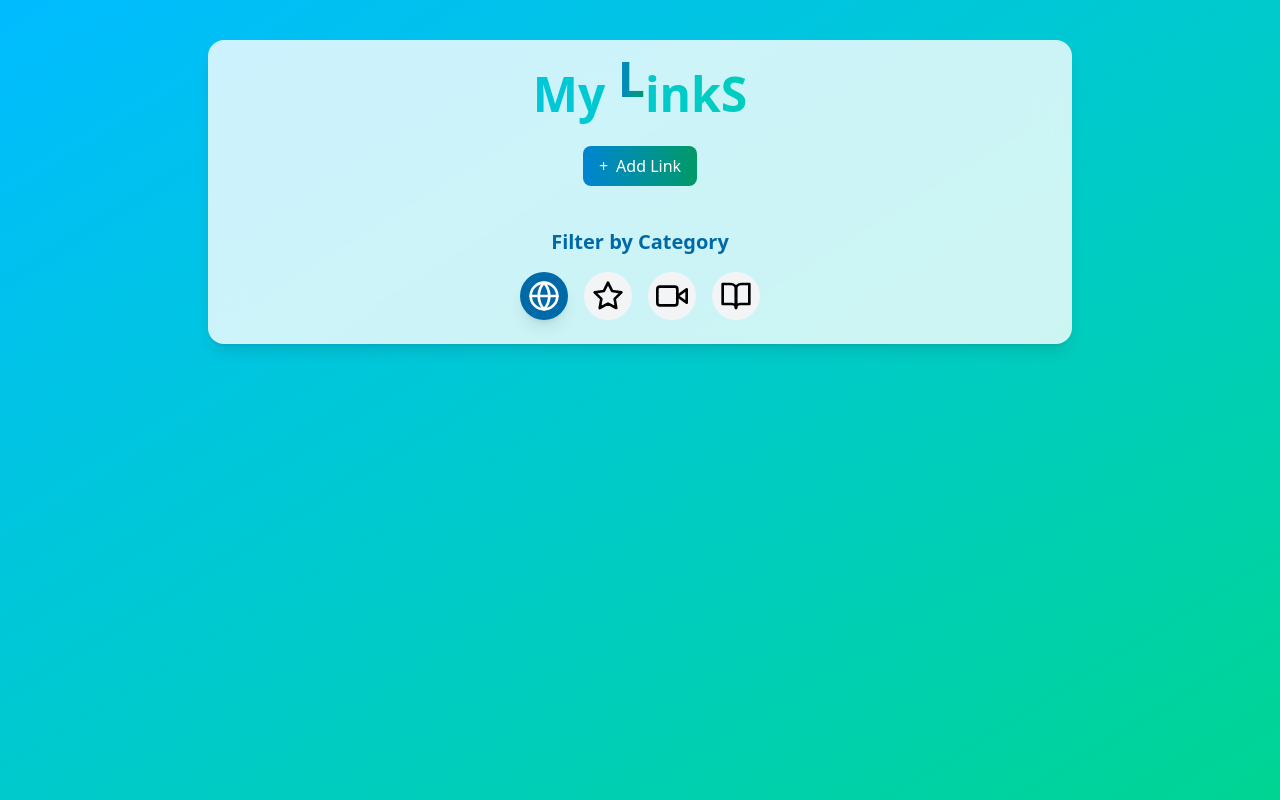
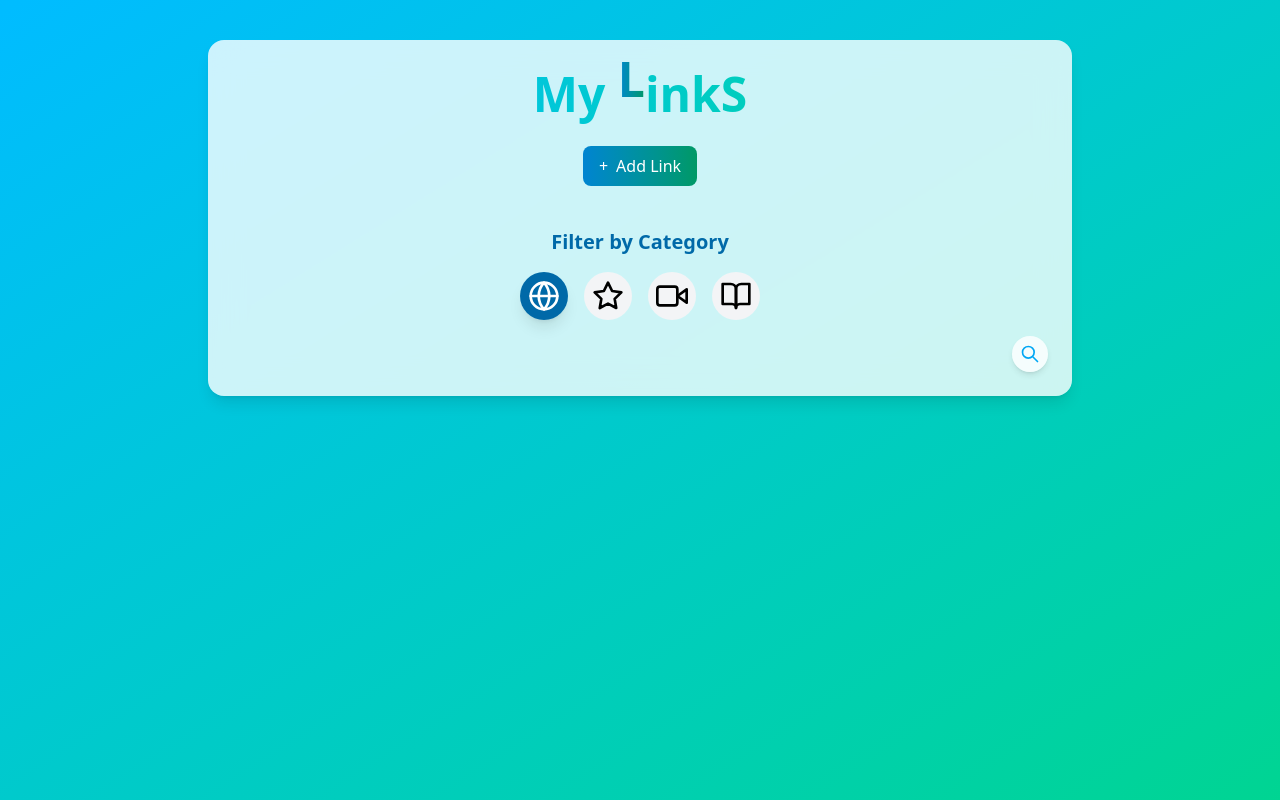
Before and after one commit to KrzyKerlin/LinkS, a Vue app in the folder frontend/: page / in a window 1280 px wide. Built offline with nearby package versions, Linux system fonts and the light colour scheme.

Commit message:
feat: add serach input (#007)

```diff
--- a/frontend/src/components/LinkManager.vue
+++ b/frontend/src/components/LinkManager.vue
@@ -43,6 +43,9 @@
                             </svg>
                         </button>
                     </div>
+                </div>
+                <div class="mt-4 flex justify-end">
+                    <Search @search="handleSearch" />
                 </div>
             </div>
         </div>
@@ -137,6 +140,7 @@
     import { ref, computed, onMounted, watch, reactive } from 'vue';
     import AddLinkModal from './AddLink.vue';
     import Toast from './ToastMessageUrlLink.vue';
+    import Search from './Search.vue';
 
     interface Link {
         id: number
@@ -176,6 +180,10 @@
             activeFilter.value = savedFilter;
         }
     });
+
+    const handleSearch = (searchTerm) => {
+        console.log('Search:', searchTerm);
+    };
 
     // Open and close add link modal
     const openAddLinkModal = () => {
--- /dev/null
+++ b/frontend/src/components/Search.vue
@@ -0,0 +1,53 @@
+<template>
+  <div class="search-container relative z-10">
+    <button
+      v-if="!isSearchOpen"
+      @click="toggleSearch"
+      class="search-icon-btn p-2 rounded-full bg-white/80 shadow-md hover:bg-white hover:shadow-lg transition-all duration-300 focus:outline-none"
+      aria-label="Otwórz wyszukiwarkę"
+    >
+      <svg xmlns="http://www.w3.org/2000/svg" class="h-5 w-5 text-sky-500" fill="none" viewBox="0 0 24 24" stroke="currentColor" stroke-width="2">
+        <path stroke-linecap="round" stroke-linejoin="round" d="M21 21l-6-6m2-5a7 7 0 11-14 0 7 7 0 0114 0z" />
+      </svg>
+    </button>
+
+    <div
+      v-show="isSearchOpen"
+      class="search-input-container absolute top-0 right-0 flex items-center bg-white rounded-full border-2 border-sky-400 shadow-md w-56"
+    >
+      <input
+        type="text"
+        v-model="searchTerm"
+        placeholder="Search..."
+        class="w-full py-2 px-4 outline-none bg-transparent text-gray-700"
+      />
+      <button
+        @click="closeSearch"
+        class="p-2 text-gray-400 hover:text-gray-600 focus:outline-none"
+        aria-label="Close"
+      >
+        <svg xmlns="http://www.w3.org/2000/svg" class="h-5 w-5" fill="none" viewBox="0 0 24 24" stroke="currentColor" stroke-width="2">
+          <path stroke-linecap="round" stroke-linejoin="round" d="M6 18L18 6M6 6l12 12" />
+        </svg>
+      </button>
+    </div>
+  </div>
+</template>
+
+<script setup>
+import { ref } from 'vue';
+
+const isSearchOpen = ref(false);
+const searchTerm = ref('');
+
+const emit = defineEmits(['search']);
+
+const toggleSearch = () => {
+  isSearchOpen.value = !isSearchOpen.value;
+};
+
+const closeSearch = () => {
+  isSearchOpen.value = false;
+  searchTerm.value = '';
+};
+</script>
```
